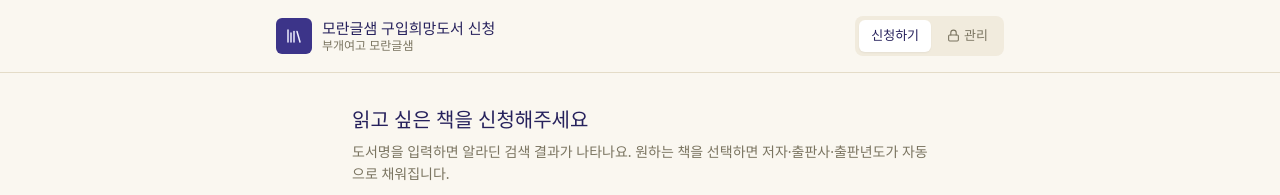
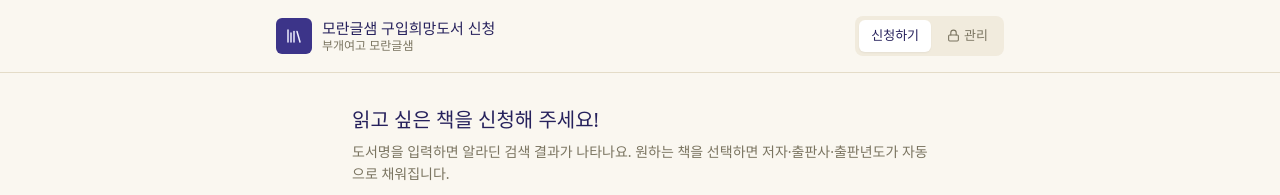
Before and after one commit to steal1224-sys/library-book-request, a Next.js app: page / in a window 1280 px wide. Shown: the top 195 px of the page. Built offline with nearby package versions, Linux system fonts and the light colour scheme.

Commit message:
Update index.js

```diff
--- a/pages/index.js
+++ b/pages/index.js
@@ -286,7 +286,7 @@ export default function Home() {
           <div className="max-w-xl mx-auto">
             <div className="mb-6">
               <h2 className="text-[20px] font-medium text-[#26215C] mb-1.5">
-                읽고 싶은 책을 신청해주세요
+                읽고 싶은 책을 신청해 주세요!
               </h2>
               <p className="text-[14px] text-[#7A7460] leading-relaxed">
                 도서명을 입력하면 알라딘 검색 결과가 나타나요. 원하는 책을 선택하면
```
